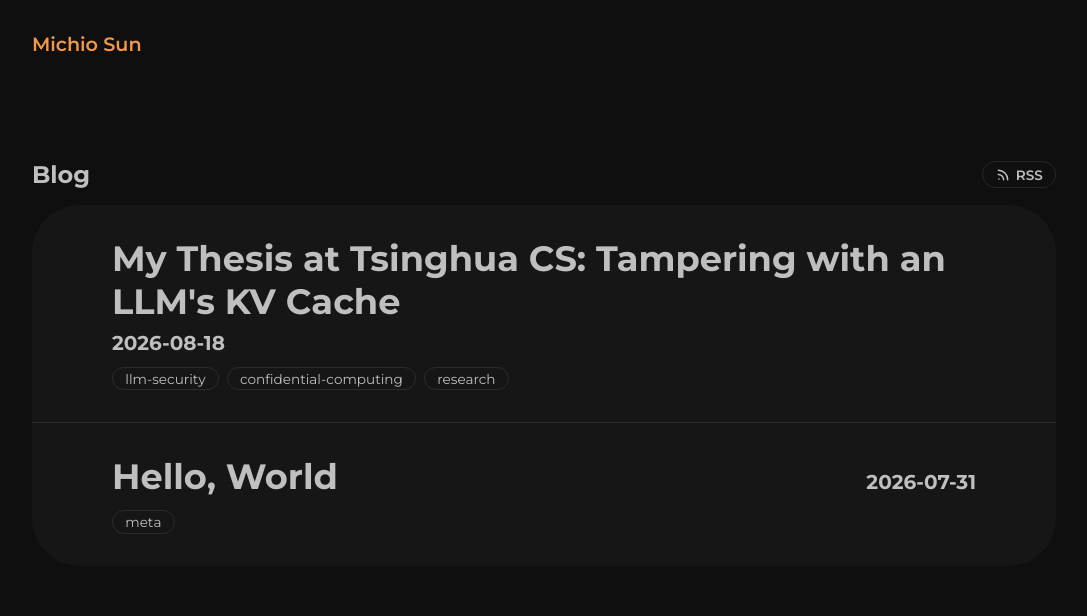
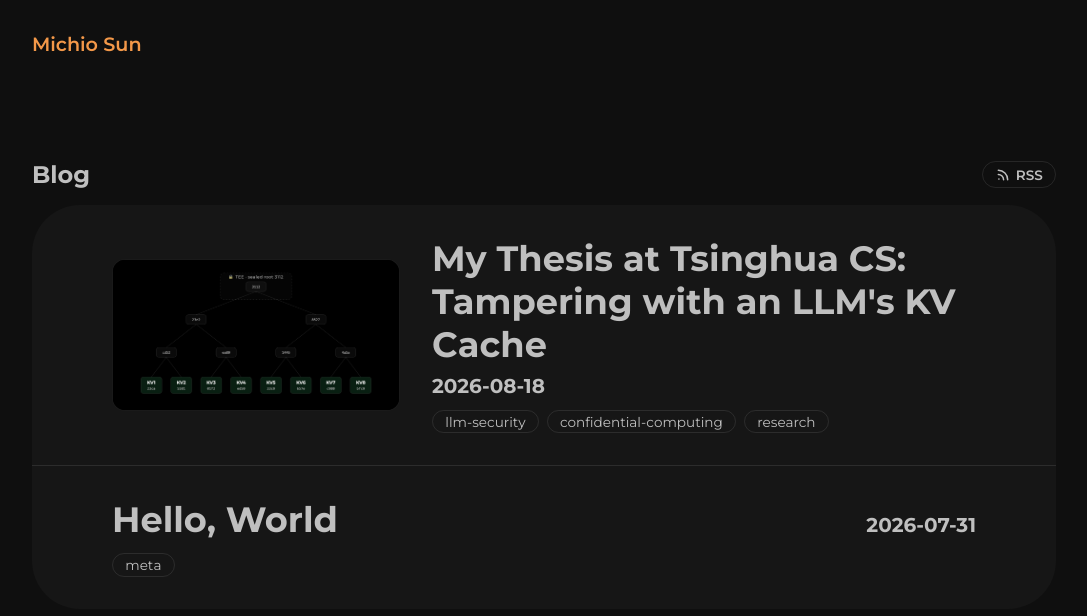
Before and after one commit to thatmich/personal-website, a Next.js app: page /blog in a window 1280 px wide. Shown: the top 616 px of the page, without its empty margins (96-1183 px from the left). Built offline with nearby package versions, Linux system fonts and the light colour scheme.

Commit message:
feat(blog): preview thumbnails on the index
The KV cache post uses its Merkle tree diagram, which also becomes its
link-preview image.

```diff
--- a/src/app/blog/blog.css
+++ b/src/app/blog/blog.css
@@ -89,6 +89,27 @@
 
 .blog-post:hover .blog-post-title{
     color: var(--first-color);
+}
+
+/* A post with a preview image: thumbnail on the left, text beside it. */
+.blog-post-card--image{
+    display: flex;
+    align-items: center;
+    gap: 2em;
+}
+
+.blog-post-body{
+    flex: 1;
+    min-width: 0;
+}
+
+.Blog img.blog-post-thumb{
+    flex: none;
+    width: 18em;
+    height: auto;
+    border: 1px solid var(--highlight-color);
+    border-radius: 0.8em;
+    background-color: #000;
 }
 
 .blog-post-header{
@@ -228,6 +249,16 @@
         padding: 2em;
     }
 
+    .blog-post-card--image{
+        flex-direction: column;
+        align-items: stretch;
+        gap: 1.2em;
+    }
+
+    .Blog img.blog-post-thumb{
+        width: 100%;
+    }
+
     .blog-post-title{
         font-size: 1.5rem;
     }
--- a/src/app/blog/kv-cache-tampering/page.mdx
+++ b/src/app/blog/kv-cache-tampering/page.mdx
@@ -12,6 +12,8 @@
     tags: ['llm-security', 'confidential-computing', 'research'],
     slug: 'kv-cache-tampering',
     description: "How an attacker with storage access can tamper with an LLM's on-disk KV cache, and a Merkle-tree defense that costs 5–9% throughput. A retrospective on my Tsinghua undergraduate thesis.",
+    image: '/og/kv-cache-tampering.png',
+    imageAlt: 'Merkle tree over eight KV cache blocks, with the root hash sealed inside the TEE.',
 }
 
 export const metadata = postMetadata(post)
--- a/src/app/blog/page.tsx
+++ b/src/app/blog/page.tsx
@@ -30,7 +30,18 @@
             <div className="blog-posts">
                 {posts.map((post) => (
                     <Link href={`/blog/${post.slug}`} className="blog-post" key={post.slug}>
-                        <article>
+                        <article className={post.image ? 'blog-post-card blog-post-card--image' : 'blog-post-card'}>
+                            {post.image && (
+                                <img
+                                    className="blog-post-thumb"
+                                    src={post.image}
+                                    alt={post.imageAlt ?? ''}
+                                    width={1200}
+                                    height={630}
+                                    loading="lazy"
+                                />
+                            )}
+                            <div className="blog-post-body">
                                 <div className="blog-post-header">
                                     <h3 className="blog-post-title">{post.title}</h3>
                                     <span className="blog-post-date">{post.date}</span>
@@ -42,6 +53,7 @@
                                         ))}
                                     </div>
                                 )}
+                            </div>
                         </article>
                     </Link>
                 ))}
```
Also changed, not shown: public/og/kv-cache-tampering.png (added). Lines whose indentation alone changed are shown as unchanged.
